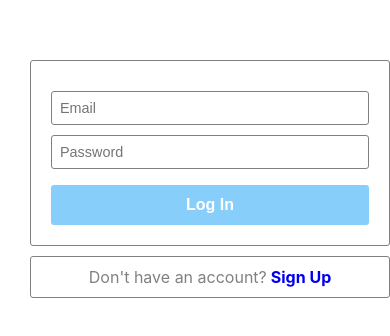
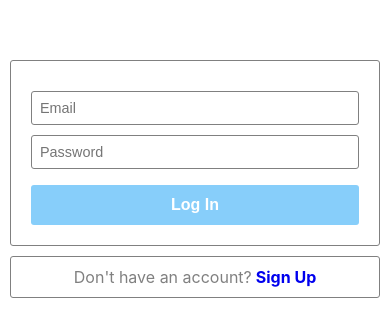
Before and after one commit to girish6701/loyalty-reward, a React (Create React App) app: page / in a window 390 px wide. Shown: the part 248-584 px from the top of the page. Built offline with nearby package versions, Linux system fonts and the light colour scheme; no server answers.

Commit message:
login responsive

```diff
--- a/src/components/LoginUser.js
+++ b/src/components/LoginUser.js
@@ -39,11 +39,6 @@ function LoginUser() {
     });
     setLoader(false);
   }
-
-  // async function handleSignOut() {
-  //   // await signOut(auth);
-  //   setUser(null);
-  // }
 
   return (
     <div>
--- a/src/components/styles/loginUser.css
+++ b/src/components/styles/loginUser.css
@@ -1,16 +1,11 @@
 .login-cont {
   display: flex;
   margin: 0 auto;
-  /* justify-content: center; */
+  padding: 0 10px;
   align-items: center;
   height: 100vh;
   max-width: 600px;
   justify-content: space-between;
-}
-
-.placeholder-img {
-  width: 250px;
-  /* height: 400px; */
 }
 
 .main-login-cont {
@@ -26,7 +21,6 @@
 }
 
 .main-div {
-  margin-left: 30px;
   width: 100%;
 }
 
```
